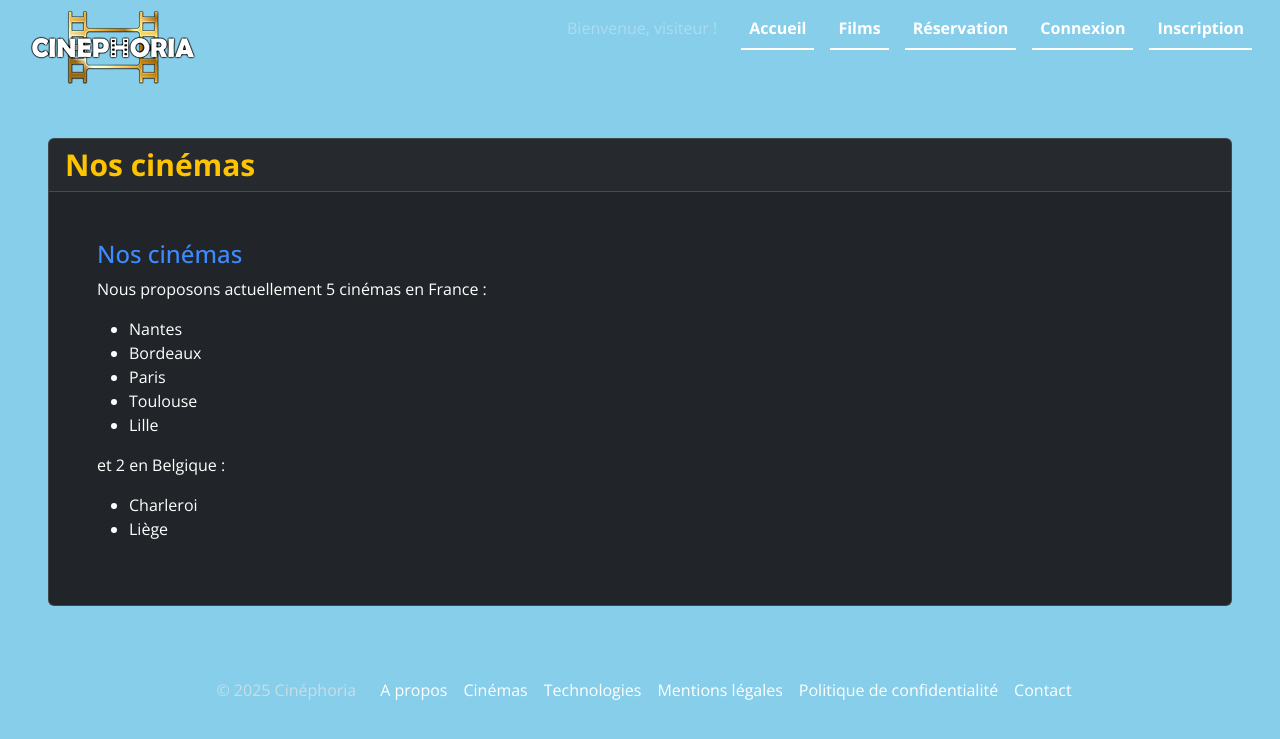
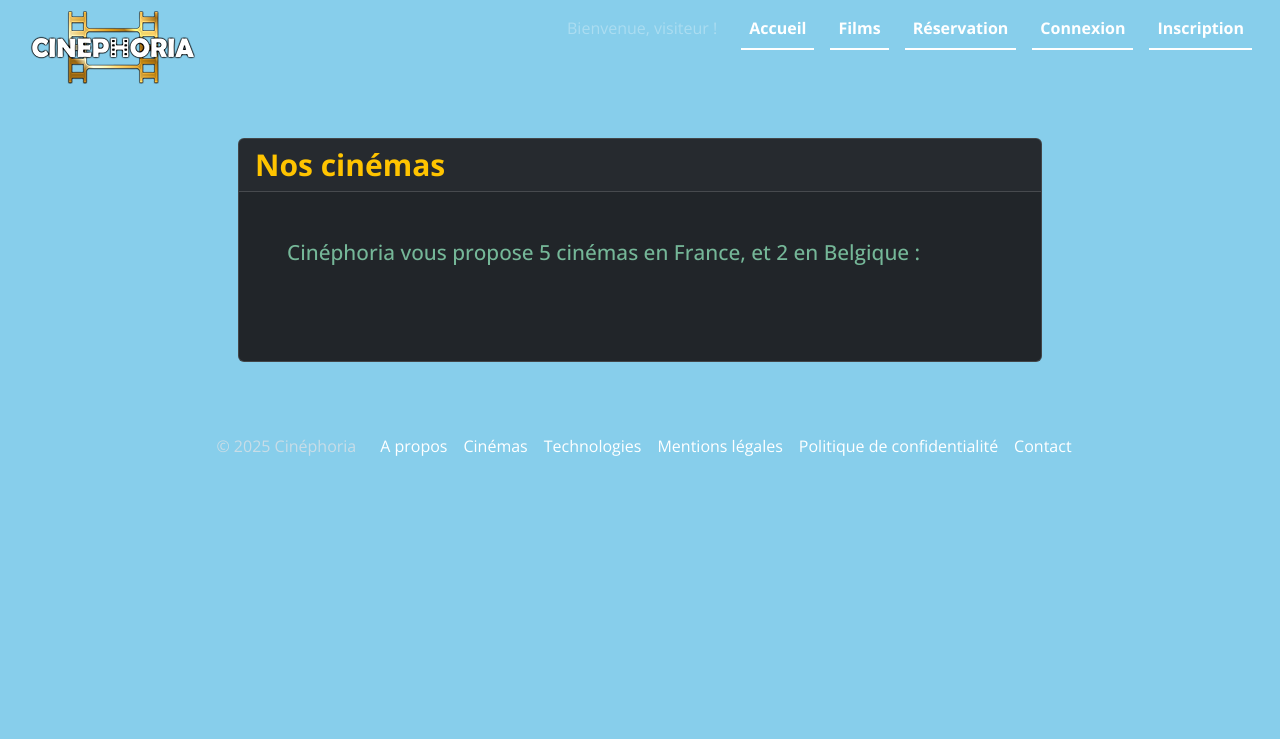
Before and after one commit to cguhring67/cinephoria, a Symfony app: template webapp/templates/cinemas.html.twig in a window 1280 px wide. Shown: the top 739 px of the page. Run offline with Twig, Linux system fonts and the light colour scheme; the template is opened without the code that fills it, so the values that code supplies are empty; style sheets or scripts are compiled from the project's sources; some libraries are stand-ins or nearby versions.

Commit message:
Terminé la page "Cinémas" qui affiche les noms, adresses et photos des cinémas.

```diff
--- a/webapp/composer.json
+++ b/webapp/composer.json
@@ -43,8 +43,9 @@
         "symfony/validator": "7.2.*",
         "symfony/web-link": "7.2.*",
         "symfony/yaml": "7.2.*",
-        "twig/extra-bundle": "^2.12|^3.0",
+        "twig/extra-bundle": "^3.20",
         "twig/intl-extra": "^3.20",
+        "twig/string-extra": "^3.20",
         "twig/twig": "^2.12|^3.0"
     },
     "config": {
--- a/webapp/public/css/style.css
+++ b/webapp/public/css/style.css
@@ -381,6 +381,14 @@ p.details_film span {
   margin-bottom: 1rem;
 }
 
+.page_cinemas {
+  max-width: 900px;
+  margin: 0 auto;
+}
+.page_cinemas img.float-end {
+  width: 100%;
+}
+
 .page_technologies {
   max-width: 1700px;
   margin: 0 auto;
@@ -415,6 +423,9 @@ p.details_film span {
   .page_technologies img.float-end, .page_technologies img.float-start {
     width: 70%;
   }
+  .page_cinemas img.float-end {
+    width: 50%;
+  }
 }
 @media (min-width: 640px) {
   .liste_films .card-body h5.card-title {
@@ -445,6 +456,9 @@ p.details_film span {
   }
   .page_technologies img.float-end, .page_technologies img.float-start {
     width: 60%;
+  }
+  .page_cinemas img.float-end {
+    width: 40%;
   }
 }
 @media (min-width: 900px) {
--- a/webapp/public/sass/style.scss
+++ b/webapp/public/sass/style.scss
@@ -433,6 +433,16 @@ p.details_film {
   margin-bottom: 1rem;
 }
 
+.page_cinemas {
+  max-width: 900px;
+  margin: 0 auto;
+
+  img.float-end {
+    width: 100%;
+  }
+
+}
+
 .page_technologies {
   max-width: 1700px;
   margin: 0 auto;
@@ -482,6 +492,11 @@ p.details_film {
     }
   }
 
+  .page_cinemas img.float-end {
+      width: 50%;
+  }
+
+
 
 }
 
@@ -526,12 +541,18 @@ p.details_film {
     }
   }
 
+  .page_cinemas img.float-end {
+    width: 40%;
+  }
+
+
 }
 
 @media (min-width: 900px) {
   .liste_films .card-body h5.card-title {
     font-size: 1.3rem;
   }
+
 }
 
 
--- a/webapp/templates/cinemas.html.twig
+++ b/webapp/templates/cinemas.html.twig
@@ -4,28 +4,28 @@
 
 {% block content %}
 
-    <div class="col-12 px-5 py-3 my-3 mb-0 align-items-center">
+    <div class="col-12 mx-auto px-5 py-3 my-3 mb-0 align-items-center page_cinemas">
 
         <div class="card text-bg-dark mb-3 mx-auto">
 
             <div class="card-header fs-5"><h2>{{ block('title') }}</h2></div>
             <div class="card-body p-5 ">
+                <h5 class="text-success-emphasis mb-5">Cinéphoria vous propose 5 cinémas en France, et 2 en Belgique :</h5>
 
-                <h3>Nos cinémas</h3>
-                <p>Nous proposons actuellement 5 cinémas en France :</p>
-                <ul>
-                    <li>Nantes</li>
-                    <li>Bordeaux</li>
-                    <li>Paris</li>
-                    <li>Toulouse</li>
-                    <li>Lille</li>
-                </ul>
 
-                <p>et 2 en Belgique :</p>
-                <ul>
-                    <li>Charleroi</li>
-                    <li>Liège</li>
-                </ul>
+                {% for cinema in cinemas %}
+                <div class="row mb-5">
+                    <div class="col-12">
+                        <img src="images/{{ cinema.nom|slug|lower }}.jpg" class="img-fluid float-end pb-3" alt="{{ cinema.nom }}">
+
+                        <h3>{{ cinema.nom }}</h3>
+
+                        <p>{{ cinema.adresse1 }} </p>
+                        <p>{{ cinema.cp }} {{ cinema.ville }}</p>
+
+                    </div>
+                </div>
+                {% endfor %}
 
             </div>
         </div>
--- a/webapp/templates/technologies.html.twig
+++ b/webapp/templates/technologies.html.twig
@@ -42,8 +42,6 @@
                             vous plonge totalement dans votre film !.
                         </p>
 
-                    </div>
-                    <div class="col-md-4">
                     </div>
                 </div>
 
```
Also changed, not shown: webapp/src/Controller/DefaultController.php (+6 -2 lines), webapp/public/images/cinephoria-lille.jpg (renamed from webapp/public/images/cinephoria-lille.jpeg), 2 other files.
